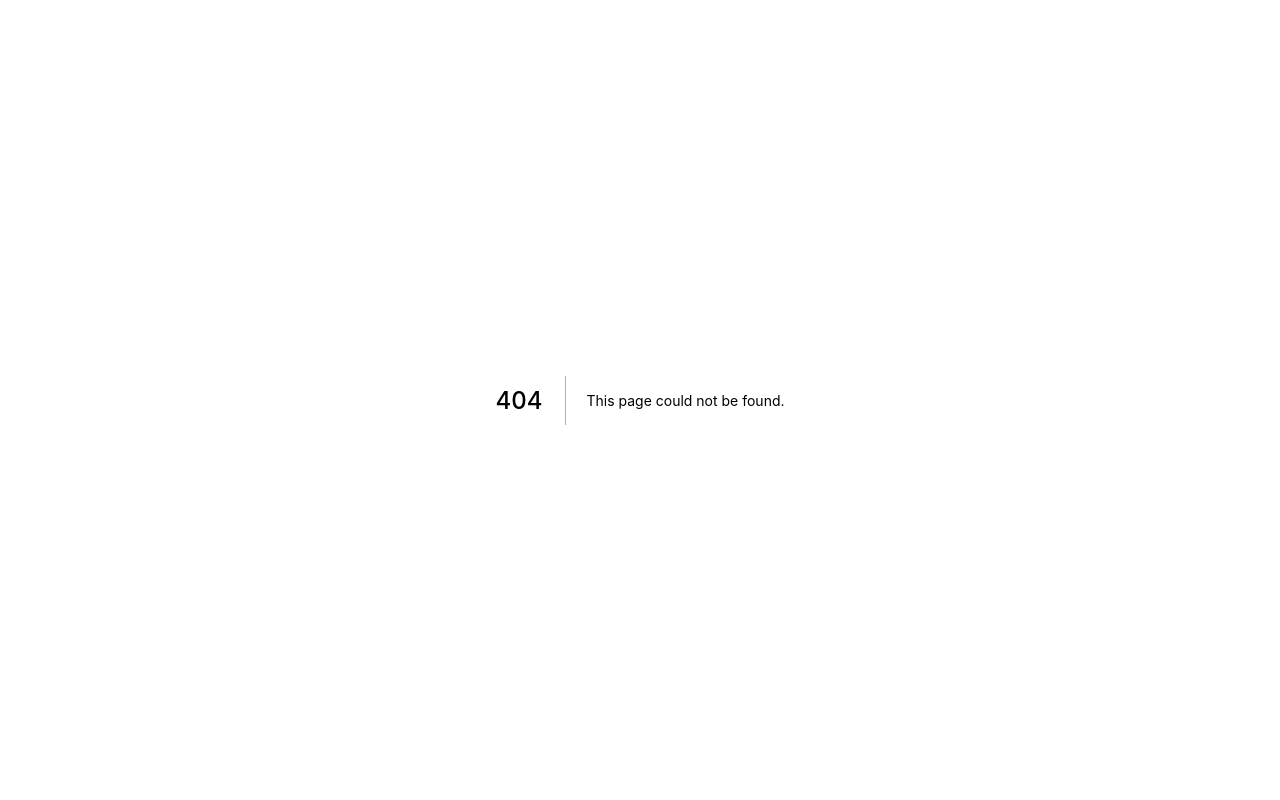
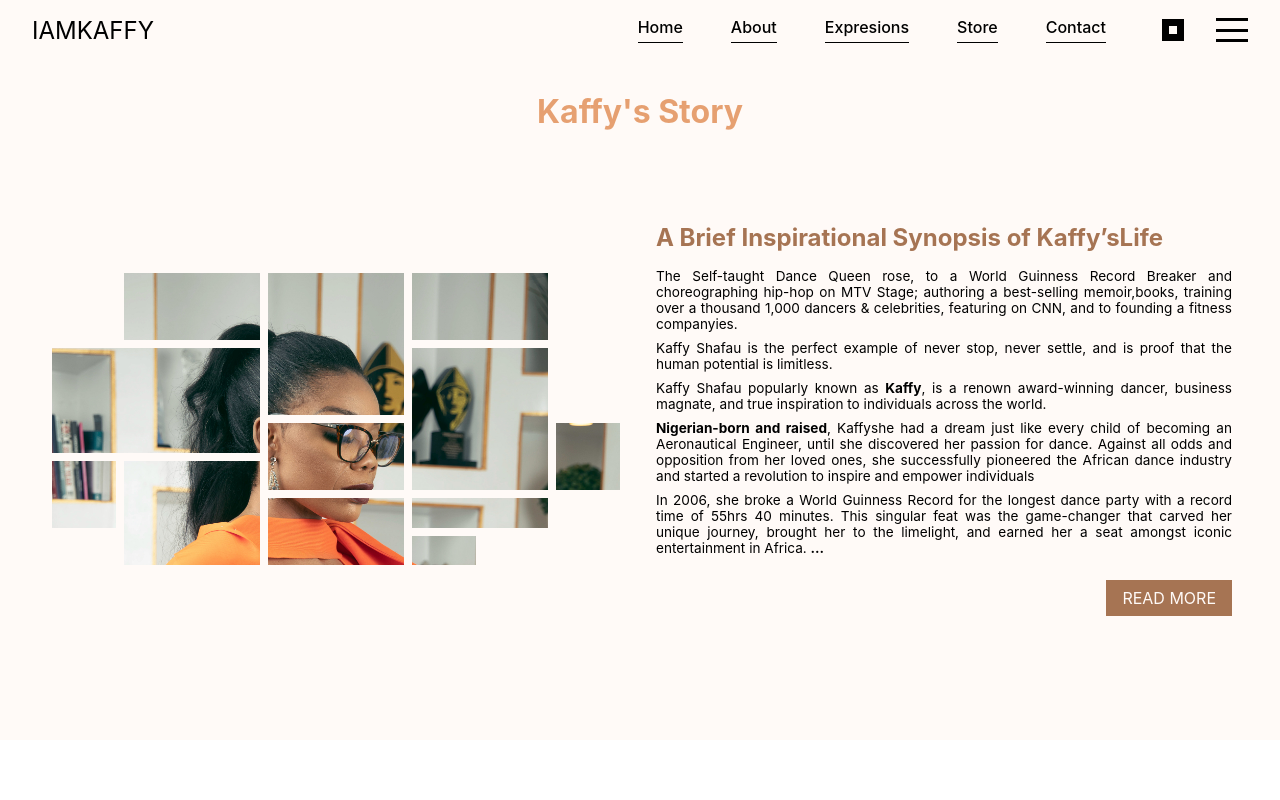
Before and after one commit to preciousnwaoha/iamkaffy-brand-website, a Next.js app: page /about in a window 1280 px wide. Before the commit this address had no page. Shown: the top 800 px of the page. Built offline with nearby package versions, Linux system fonts and the light colour scheme.

Commit message:
Solved Side Menu Opacity issue and About is working

```diff
--- a/components/Layout/Footer.module.css
+++ b/components/Layout/Footer.module.css
@@ -1,6 +1,8 @@
 .footer {
     background: var(--white);
     width: 100%;
+    max-width: 1366px;
+    margin: auto;
 }
 
 .footer-content {
--- a/components/Layout/Nav.js
+++ b/components/Layout/Nav.js
@@ -25,7 +25,7 @@ const Nav = () => {
           </Link>
         </li>
         <li>
-          <Link href="/">
+          <Link href="/about">
             <a>About</a>
           </Link>
         </li>
@@ -52,7 +52,7 @@ const Nav = () => {
           </Link>
         </li>
         <li>
-          <Link href="/">
+          <Link href="/about">
             <a>About</a>
           </Link>
         </li>
--- a/components/Layout/Nav.module.css
+++ b/components/Layout/Nav.module.css
@@ -19,6 +19,7 @@
   flex-direction: column;
   width: 250px;
   height: 100vh;
+  opacity: 0;
   background: var(--primary-trans);
   padding: 2rem 0;
   -moz-box-shadow: 0 0 5px var(--shadow-2);
@@ -31,8 +32,10 @@
 
 .show-side-nav {
     right: 0;
+    opacity: 1;
 }
 .hide-side-nav {
+    opacity: 1;
     right: -252px;
     animation: hide-side-nav 0.3s forwards;
     animation-delay: 0.3s;
--- /dev/null
+++ b/pages/about/index.js
@@ -0,0 +1,32 @@
+import React from 'react'
+import Head from "next/head"
+import Header from '../../components/Layout/Header'
+import Story from '../../components/Layout/About/Story'
+import MoreThanADancer from '../../components/Layout/About/MoreThanADancer'
+import Accolades from '../../components/Layout/About/Accolades'
+import Footer from '../../components/Layout/Footer'
+import styles from "../../styles/Home.module.css"
+
+
+const About = () => {
+  return (
+    <div className={styles.container}>
+      <Head>
+        <title>About Dancer Kaffy Shatau</title>
+        <meta name="description" content="About popular Dancer Kaffy Shatau aka KAFFY DANCE" />
+
+      </Head>
+
+      <main className={styles.main}>
+       <Header />
+       <Story />
+       <MoreThanADancer />
+       <Accolades />
+
+      </main>
+      <Footer />
+    </div>
+  )
+}
+
+export default About
```
Also changed, not shown: pages/index.js (+2 -5 lines), pages/about/about.js (deleted).
